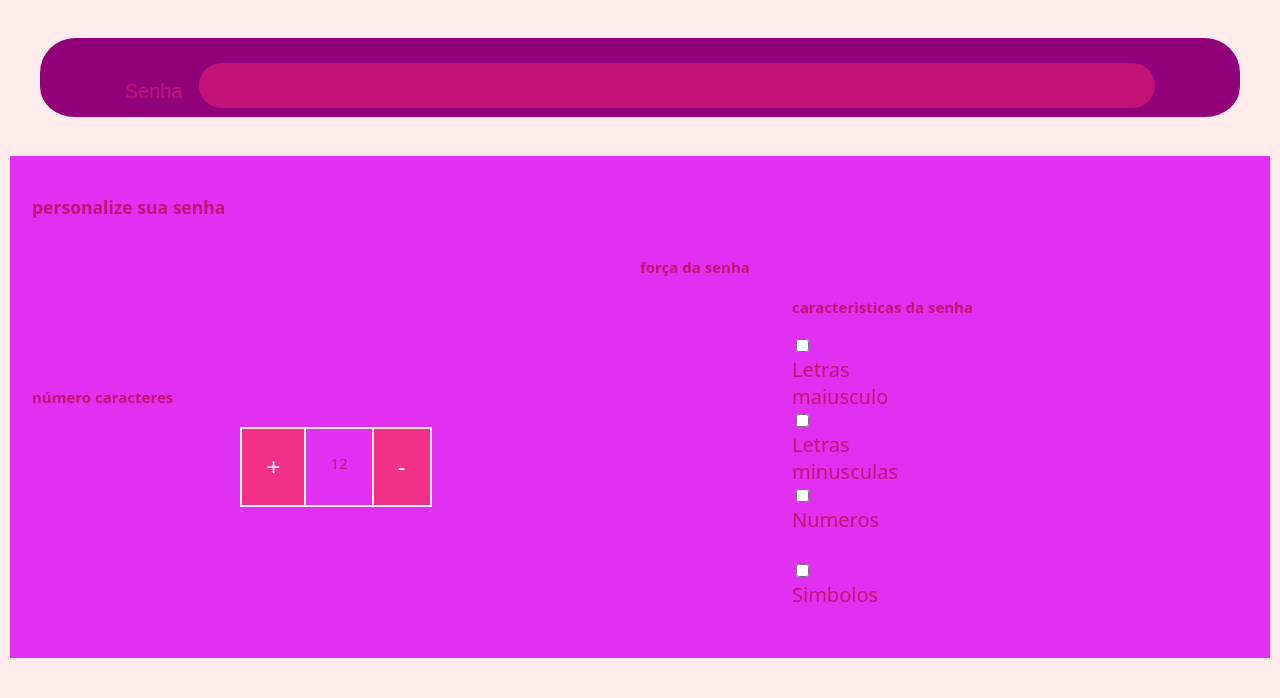
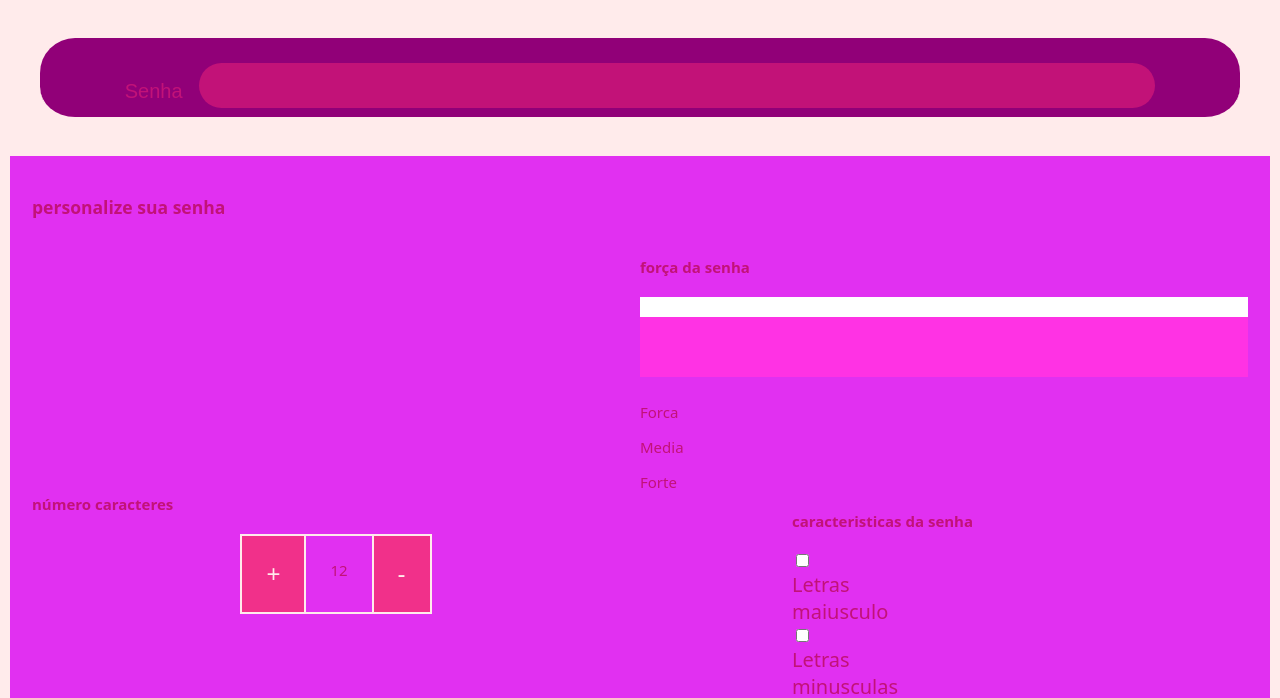
Before and after one commit to ARIJHO/ariane-S2, a plain HTML site: page ariane/index.html in a window 1280 px wide. Shown: the part 395-1093 px from the top of the page. Before the commit the page ends 1063 px from the top, so only its background shows below. Drawn offline with Linux system fonts and the light colour scheme; a web font is replaced by a local one.

Commit message:
Add files via upload

```diff
--- a/ariane/index.html
+++ b/ariane/index.html
@@ -36,6 +36,16 @@
   </div>
   <div class="parametro-senha">
     <h4 class="parametro-senha-titulo">força da senha</h4>
+    <div class="barra"></div>
+    <div class="fraco forte"></div>
+    <div class="parametro-senha-textos">
+        <p>Forca</p>
+        <p>Media</p>
+        <p>Forte</p>
+    </div>
+
+
+
         <div class= parametro-senha>
             <h4> caracteristicas da senha </h4>
             <div class="parametro-senha-checkbox">
--- a/ariane/style.css
+++ b/ariane/style.css
@@ -145,3 +145,15 @@
         height: 75px;
         cursor: pointer;
     }
+    .barra{
+        background-color:white;
+        height: 30px;
+        Width: 100%
+    }
+    .fraco{
+        height: 60px;
+        Width: 100%;
+        background-color:rgb(255, 50, 228);
+        position: relative;
+        bottom: 10px;
+    }
```
